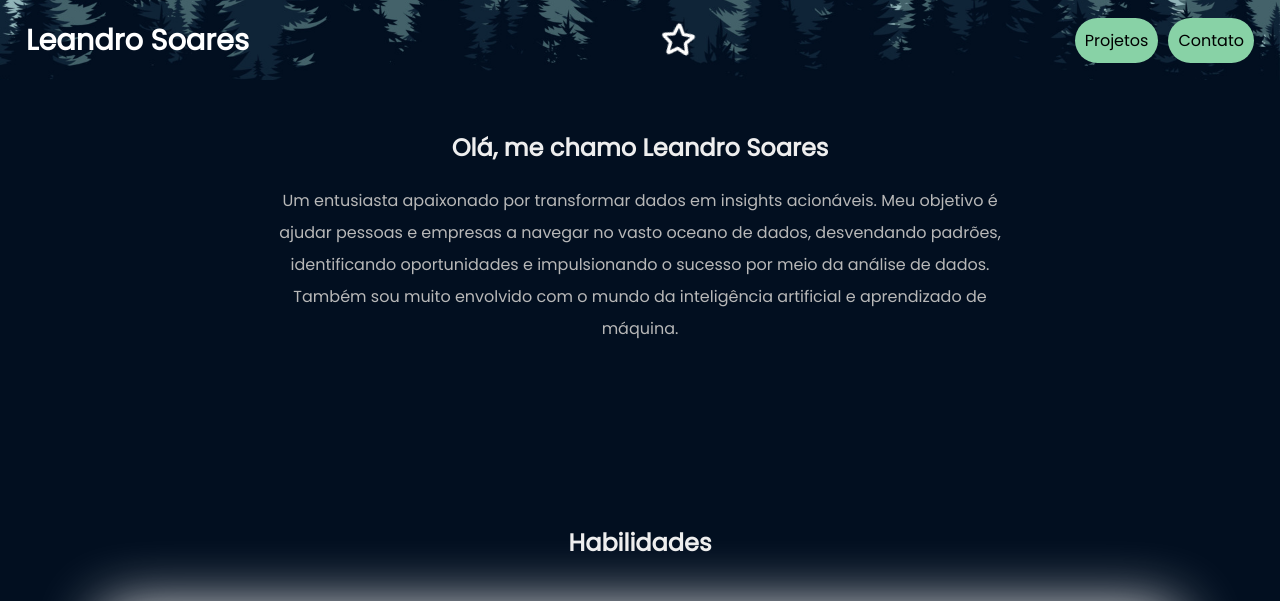
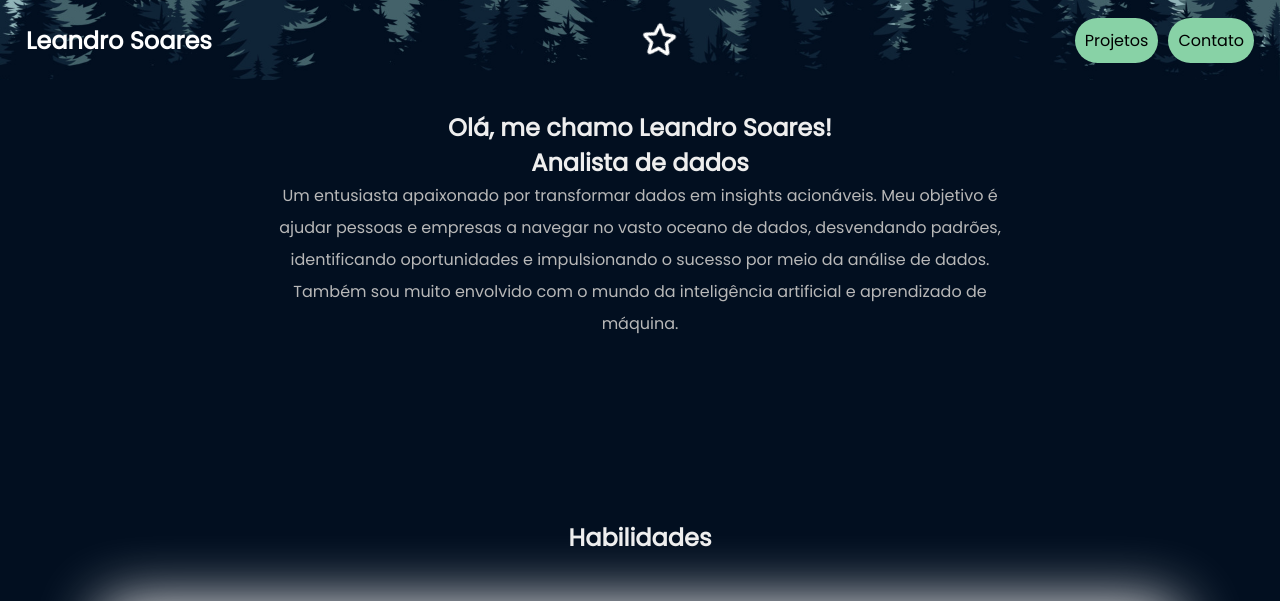
Before and after one commit to Lurkerpyke/meu-site, a plain HTML site: page index.html in a window 1280 px wide. Shown: the top 601 px of the page. Drawn offline with nearby package versions, Linux system fonts and the light colour scheme.

Commit message:
Update index.html

```diff
--- a/index.html
+++ b/index.html
@@ -24,7 +24,7 @@
 
 <body id="body">
     <header id="horizonte" class="noite">
-        <h1 class="hover-underline">Leandro Soares</h1>
+        <h2 class="hover-underline">Leandro Soares</h2>
         <div class="separador-caixa">
             <img src="images/star-icon.svg" alt="star icon" class="star" id="star">
             </img>
@@ -38,7 +38,7 @@
     </header>
     <main>
         <section class="section apresentacao pequena escondido">
-            <h2>Olá, me chamo Leandro Soares</h2>
+            <h1>Olá, me chamo Leandro Soares!<br>Analista de dados</h1>
             <p>Um entusiasta apaixonado por transformar dados em insights acionáveis. Meu objetivo é ajudar pessoas e
                 empresas a
                 navegar no vasto oceano de dados, desvendando padrões, identificando oportunidades e impulsionando o
```
